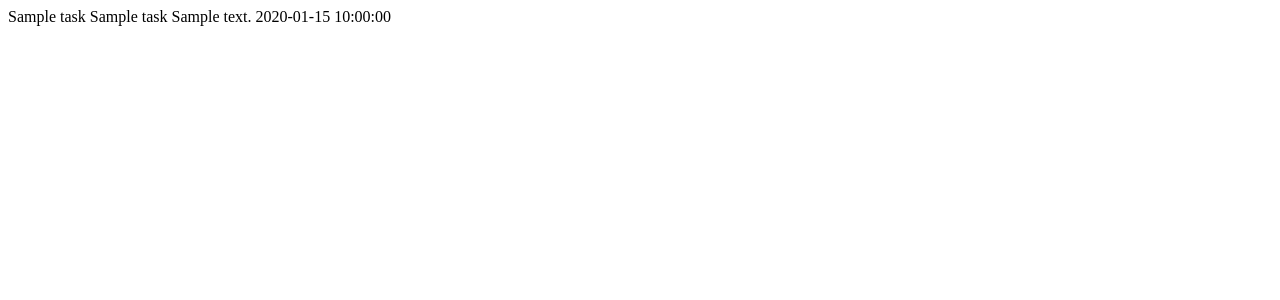
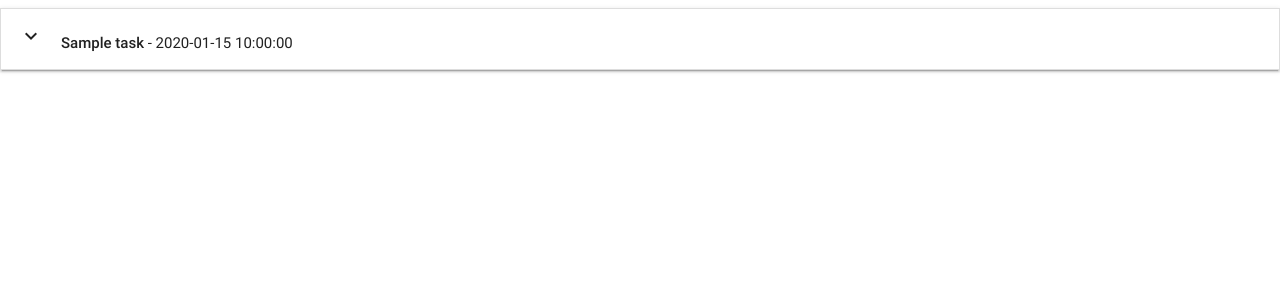
Before and after one commit to diebraga/task_app_flask, a Flask app: page / in a window 1280 px wide. Shown: the top 300 px of the page. Run offline with Flask 2, Linux system fonts and the light colour scheme; a database or web service that is not in the repository returns one stand-in record (values such as "Sample title"); some libraries are stand-ins or nearby versions.

Commit message:
added materialize lib in a base and task template with a cordion from the lib reflecting data from db

```diff
--- /dev/null
+++ b/templates/base.html
@@ -0,0 +1,22 @@
+<!DOCTYPE html>
+<html>
+
+<head>
+    <link href="https://fonts.googleapis.com/icon?family=Material+Icons" rel="stylesheet">
+    <link rel="stylesheet"  href="https://cdnjs.cloudflare.com/ajax/libs/materialize/0.100.2/css/materialize.min.css">
+  </head>
+
+<body>
+    {% block content %}
+    {% endblock %}
+
+    <script src="https://cdnjs.cloudflare.com/ajax/libs/jquery/3.2.1/jquery.min.js"></script>
+    <script src="https://cdnjs.cloudflare.com/ajax/libs/materialize/0.100.2/js/materialize.min.js"></script>
+    <script type="text/javascript">
+        $(document).ready(function() {
+            $('.collapsible').collapsible();
+        })
+    </script>
+</body>
+
+</html>
--- a/templates/tasks.html
+++ b/templates/tasks.html
@@ -1,14 +1,20 @@
-<html>
-    <head>
+{% extends 'base.html' %}
+{% block content %}
+    <ul class="collapsible" data-collapsible="accordion">
+        {% for task in tasks %}
+        <li>
+            <div class="collapsible-header">
 
-    </head>
-    <body>
-        {% for task in tasks %}
-            {{task.task_name}}
-            {{task.category_name}}
-            {{task.task_description}}
-            {{task.is_urgent}}
-            {{task.due_date}}
+                <div class=" task_header col s9">
+                    <i class="material-icons">expand_more</i><strong>{{task.task_name}}</strong> - {{task.due_date}}
+                </div>
+            </div>
+            <div class="collapsible-body">
+                <span>
+                    {{task.task_description}}
+                </span>
+            </div>
+        </li>
         {% endfor %}
-    </body>
-</html>
+    </ul>
+{% endblock %}
```
